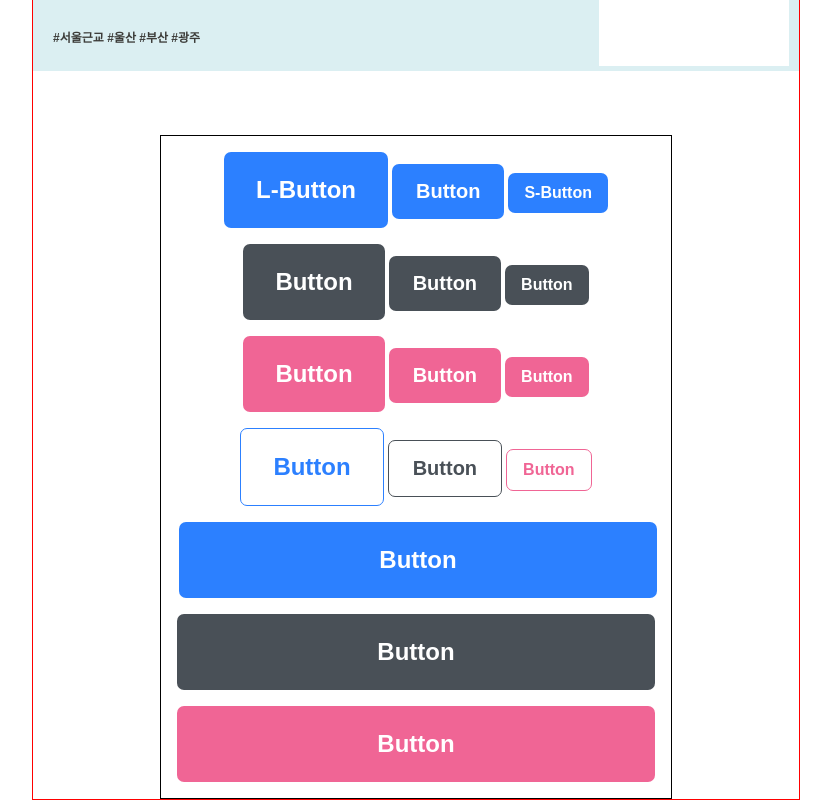
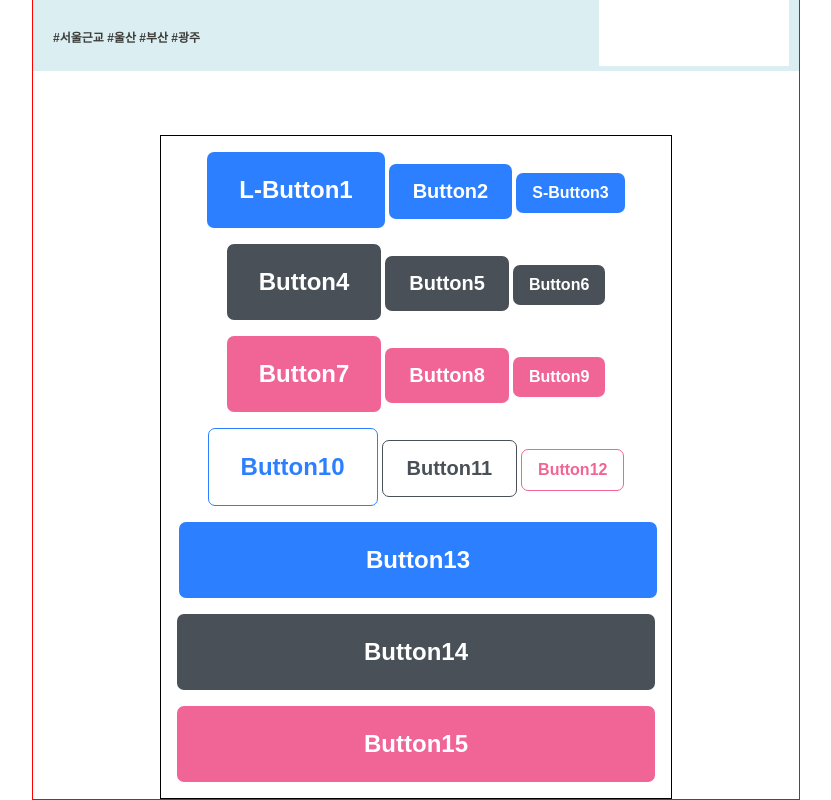
Before and after one commit to manjyuriah/DALIGO_FE, a React (Create React App) app in the folder learn/: page / in a window 1280 px wide. Shown: the part 796-1596 px from the top of the page, without its empty margins (224-1055 px from the left). Built offline with nearby package versions, Linux system fonts and the light colour scheme.

Commit message:
commit-2

```diff
--- a/learn/src/components/core/ButtonStyleList.js
+++ b/learn/src/components/core/ButtonStyleList.js
@@ -1,7 +1,7 @@
 
 //total header - title
 import { useState } from "react";
-import styled,{css, ThemeProvider} from 'styled-components';
+import styled,{ ThemeProvider } from 'styled-components';
 import Button from "./ButtonStyled";
 
 
@@ -35,6 +35,7 @@ export function Styled({props}) {
                 <ThemeProvider
                     theme={{
                         palette:{
+                            //색상리스트입니다
                             blue: '#2C80FF',
                             gray: '#495057',
                             pink: '#f06595',
@@ -43,33 +44,33 @@ export function Styled({props}) {
                 >
                     <Block>
                         <ButtonGroup>
-                            <Button variant='mainbtn-large' size='large'>L-Button</Button>
-                            <Button>Button</Button>
-                            <Button size='small'>S-Button</Button>
+                            <Button variant='mainbtn-large' size='large'>L-Button1</Button>
+                            <Button>Button2</Button>
+                            <Button size='small'>S-Button3</Button>
                         </ButtonGroup>
 
                         <ButtonGroup>
-                            <Button color='gray' size='large'>Button</Button>
-                            <Button color='gray'>Button</Button>
-                            <Button color='gray' size='small'>Button</Button>
+                            <Button color='gray' size='large'>Button4</Button>
+                            <Button color='gray'>Button5</Button>
+                            <Button color='gray' size='small'>Button6</Button>
                         </ButtonGroup>
 
                         <ButtonGroup>
-                            <Button color='pink' size='large'>Button</Button>
-                            <Button color='pink'>Button</Button>
-                            <Button color='pink' size='small'>Button</Button>
+                            <Button color='pink' size='large'>Button7</Button>
+                            <Button color='pink'>Button8</Button>
+                            <Button color='pink' size='small'>Button9</Button>
                         </ButtonGroup>
 
                         <ButtonGroup>
-                            <Button size='large' outline>Button</Button>
-                            <Button color='gray' outline>Button</Button>
-                            <Button color='pink' size='small' outline>Button</Button>
+                            <Button size='large' outline>Button10</Button>
+                            <Button color='gray' outline>Button11</Button>
+                            <Button color='pink' size='small' outline>Button12</Button>
                         </ButtonGroup>
 
                         <ButtonGroup>
-                            <Button size='large' fullWidth>Button</Button>
-                            <Button color='gray' size='large' fullWidth>Button</Button>
-                            <Button color='pink' size='large' fullWidth onClick={onClick}>Button</Button>
+                            <Button size='large' fullWidth>Button13</Button>
+                            <Button color='gray' size='large' fullWidth>Button14</Button>
+                            <Button color='pink' size='large' fullWidth onClick={onClick}>Button15</Button>
                         </ButtonGroup>
                     </Block>
                 </ThemeProvider>
```
